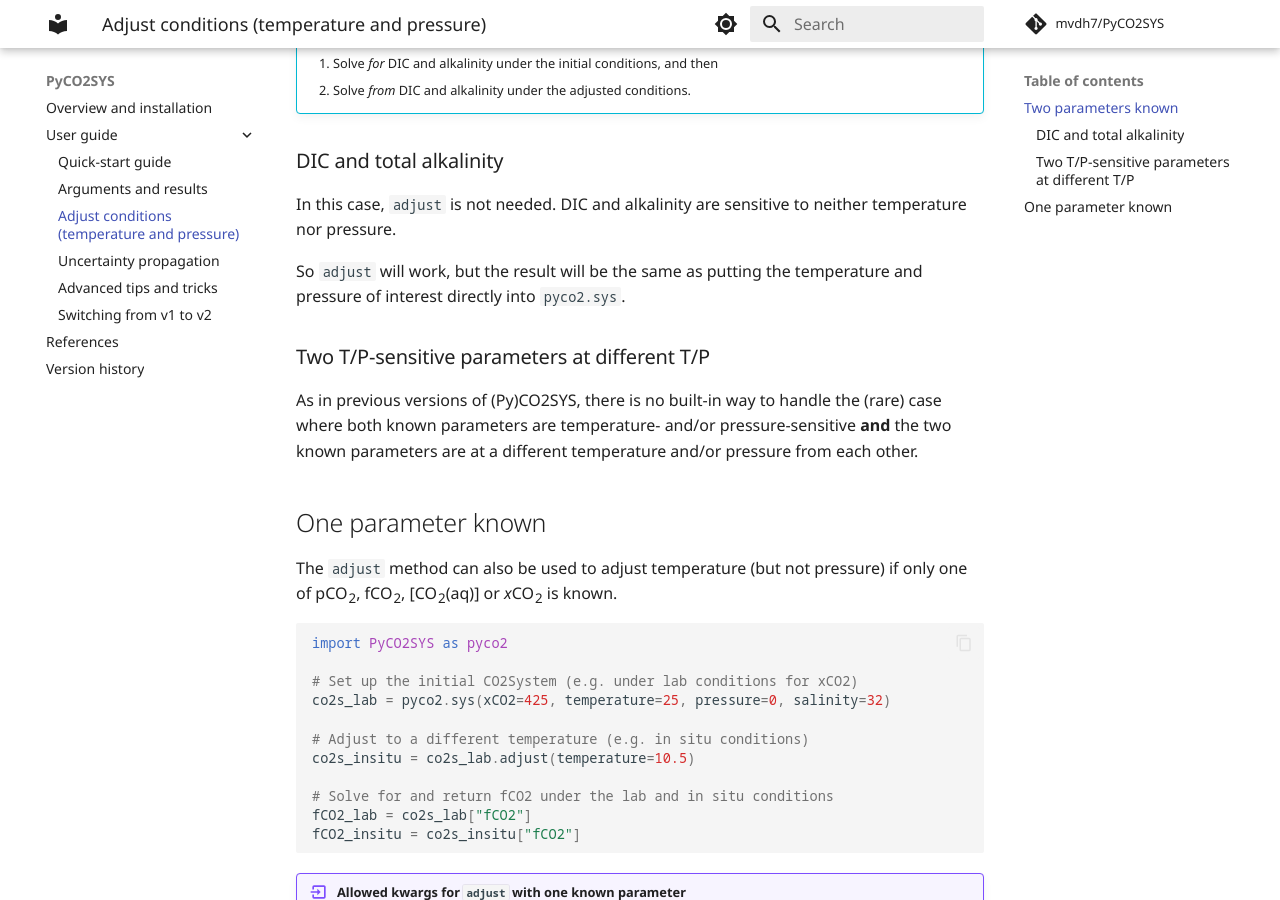
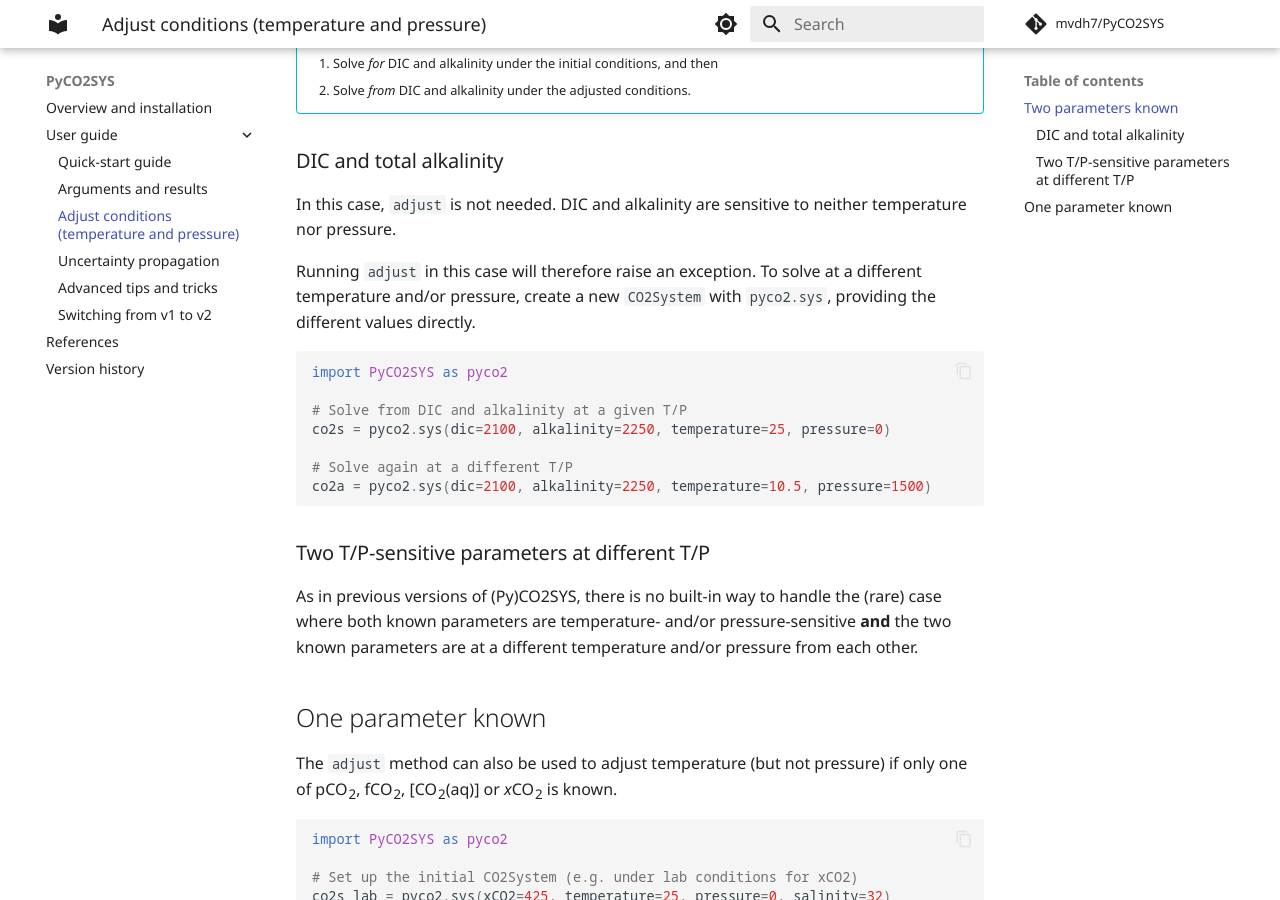
Before and after one commit to mvdh7/PyCO2SYS, an MkDocs documentation site: the page built from docs/adjust.md, in a window 1280 px wide and 900 px high, scrolled down 1232 px. Built offline with MkDocs 1.6.1 and Material for MkDocs 9.7.7, drawn with Linux system fonts in a browser that asks for light colours; comment, search, counter and statistics services are not loaded.

Commit message:
Note changed behaviour of adjust for icase 102

````diff
--- a/docs/adjust.md
+++ b/docs/adjust.md
@@ -54,7 +54,17 @@ Any uncertainties that were defined for these values are carried across to the n
 
 In this case, `adjust` is not needed.  DIC and alkalinity are sensitive to neither temperature nor pressure.
 
-So `adjust` will work, but the result will be the same as putting the temperature and pressure of interest directly into `pyco2.sys`.
+Running `adjust` in this case will therefore raise an exception.  To solve at a different temperature and/or pressure, create a new `CO2System` with `pyco2.sys`, providing the different values directly.
+
+```python
+import PyCO2SYS as pyco2
+
+# Solve from DIC and alkalinity at a given T/P
+co2s = pyco2.sys(dic=2100, alkalinity=2250, temperature=25, pressure=0)
+
+# Solve again at a different T/P
+co2a = pyco2.sys(dic=2100, alkalinity=2250, temperature=10.5, pressure=1500)
+```
 
 ### Two T/P-sensitive parameters at different T/P
 
````
